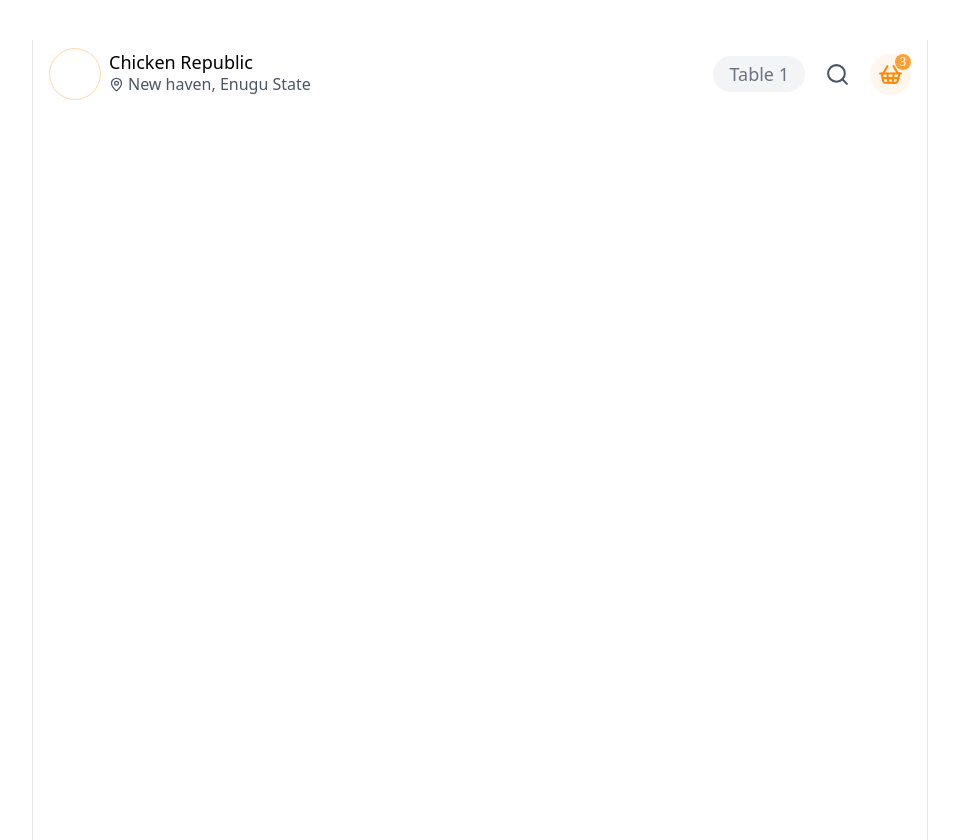
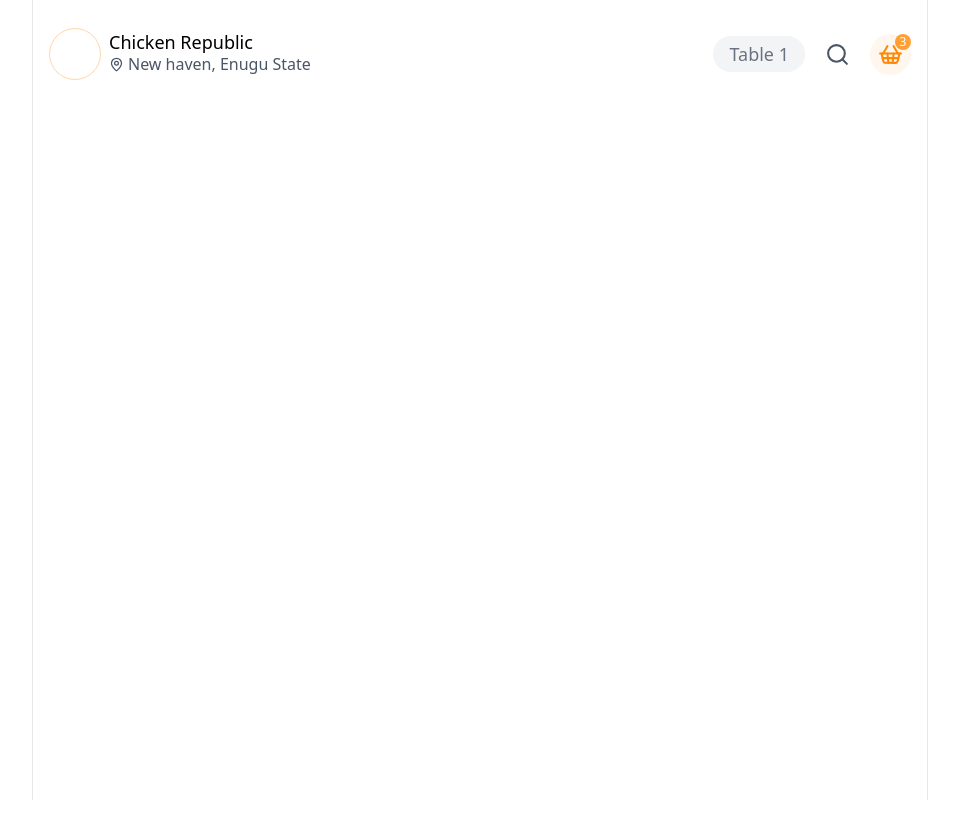
Before and after one commit to munachi821/Table-tap, a Next.js app: page / in a window 1280 px wide. Shown: the whole page, without its empty margins (160-1119 px from the left). After the commit the page ends 800 px from the top, so only its background shows below. Built offline with nearby package versions, Linux system fonts and the light colour scheme.

Commit message:
fixing a search ui issue

```diff
--- a/app/page.tsx
+++ b/app/page.tsx
@@ -1,10 +1,19 @@
+"use client";
 import { MapPin, SearchIcon, ShoppingBasketIcon } from "lucide-react";
+import { useEffect, useRef, useState } from "react";
 
 export default function Home() {
+  const [searchOpen, setSearchOpen] = useState(false);
+  const searchRef = useRef<HTMLInputElement>(null);
+  useEffect(() => {
+    if (searchOpen && searchRef.current) {
+      searchRef.current.focus();
+    }
+  }, [searchOpen]);
   return (
     <main>
-      <header>
-        <nav className="bg-white text-black flex items-center justify-between mt-10 px-4 py-2 rounded-lg">
+      <header className="py-5">
+        <nav className="bg-white text-black flex items-center justify-between px-4 py-2 rounded-lg">
           <div className="flex gap-2 items-center">
             <div className="size-13 rounded-full border border-orange-200"></div>
             <div>
@@ -19,8 +28,26 @@ export default function Home() {
             <p className="text-lg text-gray-500 p-1 bg-gray-100 rounded-full px-4">
               Table 1
             </p>
-            <div className="text-gray-600 p-2 rounded-full hover:bg-gray-100 transition-colors">
+            {/* if the search bar is open the background should be gray-100 */}
+            <div
+              className={`flex flex-row-reverse gap-2 text-gray-600 p-2 rounded-full ${
+                searchOpen && "bg-gray-100"
+              } hover:bg-gray-100 transition-colors`}
+              onClick={() => setSearchOpen(true)}
+            >
               <SearchIcon size={25} />
+
+              <input
+                ref={searchRef}
+                type="search"
+                placeholder="Search Food"
+                className={`bg-transparent outline-none text-sm text-gray-800 placeholder:text-gray-400 transition-all duration-300 ease-in-out ${
+                  searchOpen
+                    ? "w-60 opacity-100 pl-2"
+                    : "w-0 opacity-0 p-0 sr-only"
+                }
+        `}
+              />
             </div>
             <div className="relative text-orange-400 bg-orange-50 rounded-full p-2 hover:bg-orange-100 transition-colors">
               <div className="absolute text-xs size-4 rounded-full bg-orange-400/80 text-white flex items-center justify-center right-0 top-0">
```
